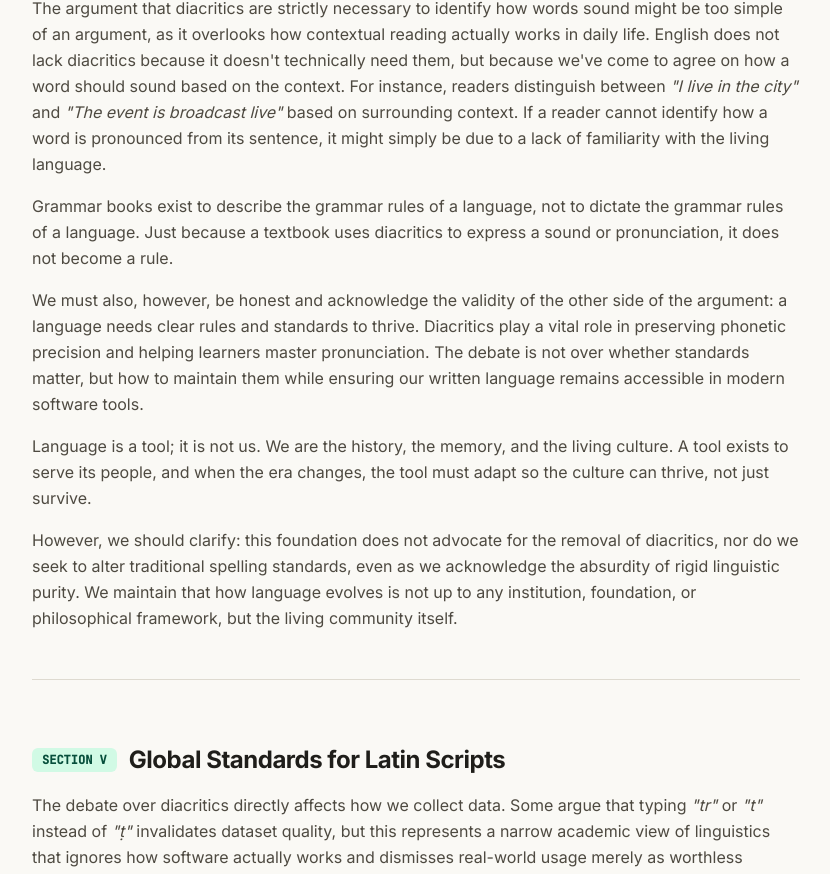
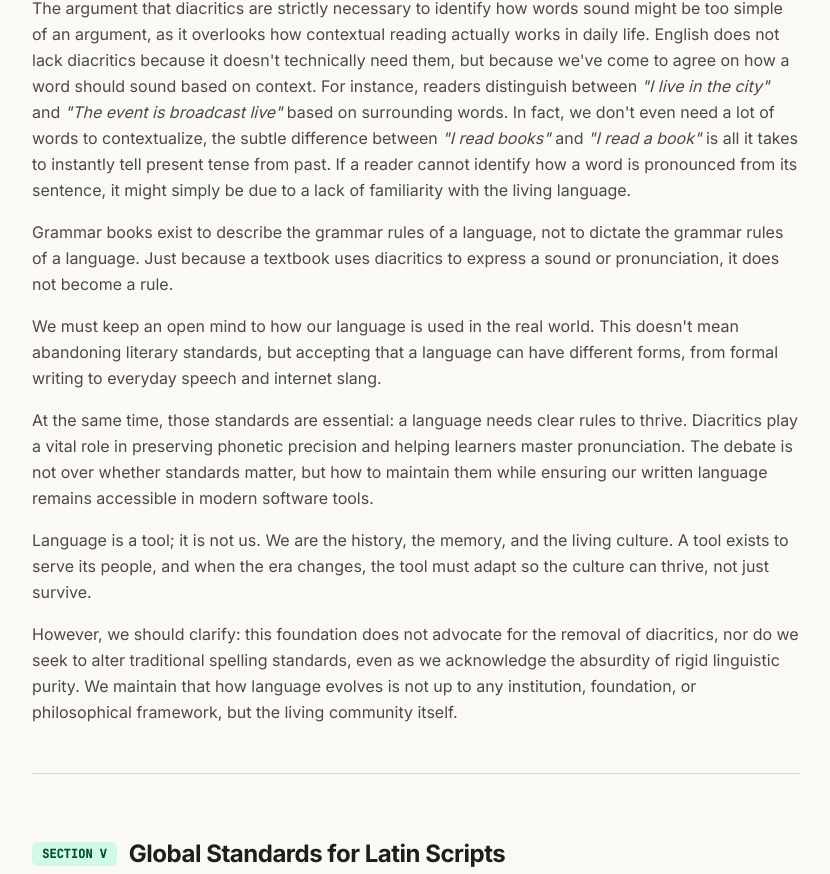
Before and after one commit to hmar-heritage-org/home, a React (Vite) app: page /philosophy in a window 1280 px wide. Shown: the part 3173-4047 px from the top of the page, without its empty margins (224-1054 px from the left). Built offline with nearby package versions, Linux system fonts and the light colour scheme.

Commit message:
docs: expand philosophy section on contextual reading and living language forms

```diff
--- a/src/pages/Philosophy.tsx
+++ b/src/pages/Philosophy.tsx
@@ -189,13 +189,16 @@ export default function Philosophy() {
               Debates over diacritics and orthographic purity come from a deep, genuine love for our language. But we must acknowledge historical reality: expressing Hmar in Latin script was already an act of adaptation. Arguing for rigid purity contradicts its own roots. The only purity to argue for is adaptation. The shoe is not the foot, it can never be the foot.
             </p>
             <p className="text-stone-700 leading-relaxed text-base">
-              The argument that diacritics are strictly necessary to identify how words sound might be too simple of an argument, as it overlooks how contextual reading actually works in daily life. English does not lack diacritics because it doesn't technically need them, but because we've come to agree on how a word should sound based on the context. For instance, readers distinguish between <em>"I live in the city"</em> and <em>"The event is broadcast live"</em> based on surrounding context. If a reader cannot identify how a word is pronounced from its sentence, it might simply be due to a lack of familiarity with the living language.
+              The argument that diacritics are strictly necessary to identify how words sound might be too simple of an argument, as it overlooks how contextual reading actually works in daily life. English does not lack diacritics because it doesn't technically need them, but because we've come to agree on how a word should sound based on context. For instance, readers distinguish between <em>"I live in the city"</em> and <em>"The event is broadcast live"</em> based on surrounding words. In fact, we don't even need a lot of words to contextualize, the subtle difference between <em>"I read books"</em> and <em>"I read a book"</em> is all it takes to instantly tell present tense from past. If a reader cannot identify how a word is pronounced from its sentence, it might simply be due to a lack of familiarity with the living language.
             </p>
             <p className="text-stone-700 leading-relaxed text-base">
               Grammar books exist to describe the grammar rules of a language, not to dictate the grammar rules of a language. Just because a textbook uses diacritics to express a sound or pronunciation, it does not become a rule.
             </p>
             <p className="text-stone-700 leading-relaxed text-base">
-              We must also, however, be honest and acknowledge the validity of the other side of the argument: a language needs clear rules and standards to thrive. Diacritics play a vital role in preserving phonetic precision and helping learners master pronunciation. The debate is not over whether standards matter, but how to maintain them while ensuring our written language remains accessible in modern software tools.
+              We must keep an open mind to how our language is used in the real world. This doesn't mean abandoning literary standards, but accepting that a language can have different forms, from formal writing to everyday speech and internet slang.
+            </p>
+            <p className="text-stone-700 leading-relaxed text-base">
+              At the same time, those standards are essential: a language needs clear rules to thrive. Diacritics play a vital role in preserving phonetic precision and helping learners master pronunciation. The debate is not over whether standards matter, but how to maintain them while ensuring our written language remains accessible in modern software tools.
             </p>
             <p className="text-stone-700 leading-relaxed text-base">
               Language is a tool; it is not us. We are the history, the memory, and the living culture. A tool exists to serve its people, and when the era changes, the tool must adapt so the culture can thrive, not just survive.
```
